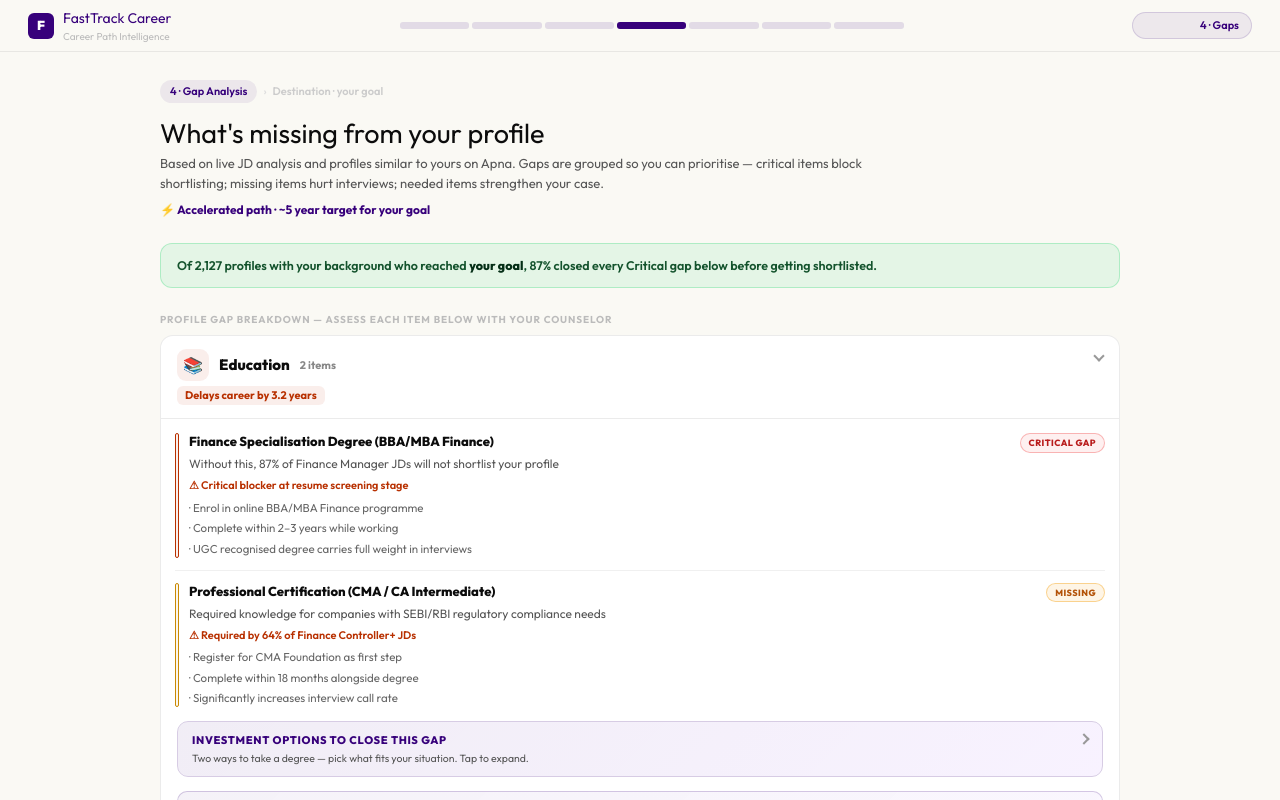
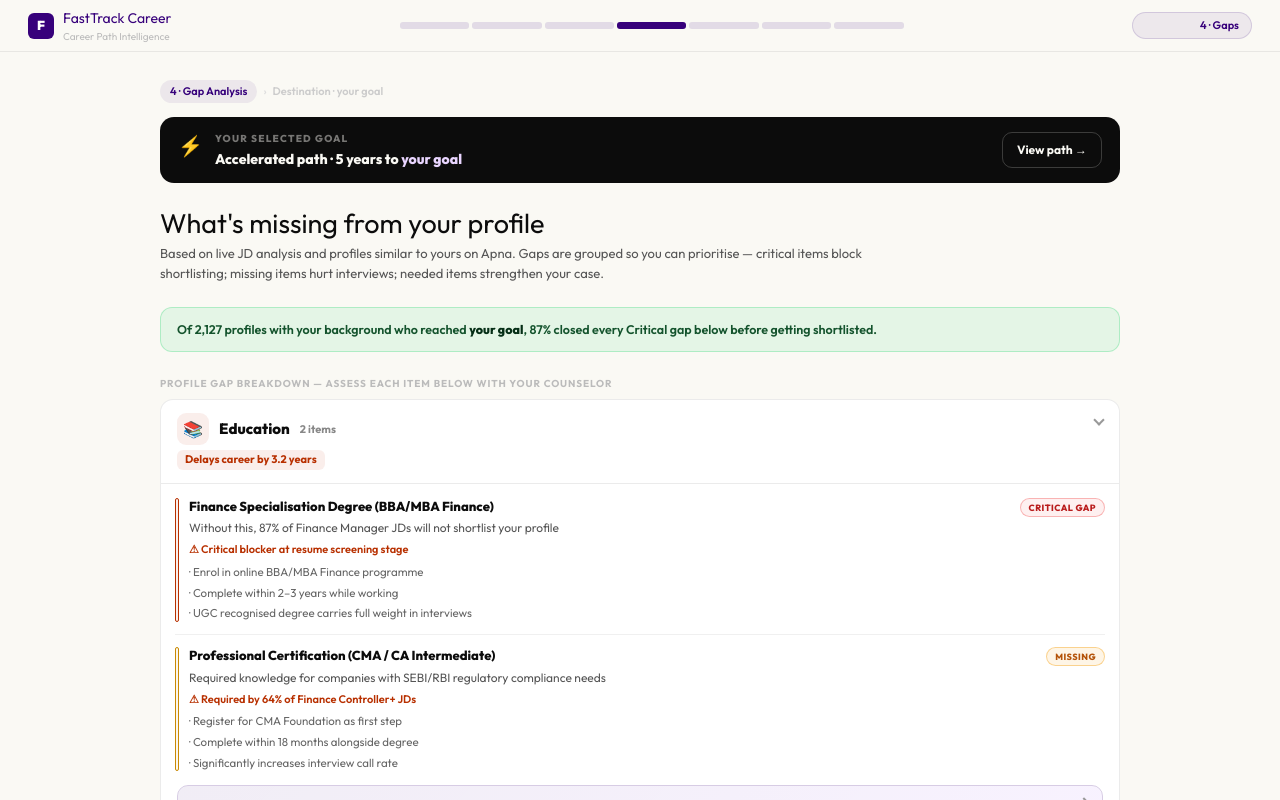
Before and after one commit to rishabjoshiext/aa-career-coach, a React (Vite) app: page /4 in a window 1280 px wide. Built offline with nearby package versions, Linux system fonts and the light colour scheme.

Commit message:
Sec fixes

```diff
--- a/src/pages/Frame4.jsx
+++ b/src/pages/Frame4.jsx
@@ -8,10 +8,16 @@ import { PD } from '../utils/pathData.js'
 import {
   buildFallbackGaps,
   getStaticGapsForRole,
-} from '../utils/gapAnalysisOpenAI.js'
+} from '../utils/gapAnalysis.js'
 import { formatCountIN, formatRupee, formatRupeeMonthly } from '../utils/formatINR.js'
 
 const GAP_PATH = 'accel'
+
+const PATH_LABELS = [
+  { key: 'accel', label: 'Accelerated' },
+  { key: 'fast', label: 'Fast Track' },
+  { key: 'trad', label: 'Traditional' },
+]
 
 const CAT_META = {
   edu: { title: 'Education', icon: '📚', iconBg: 'bg-[rgba(184,48,0,.08)]' },
@@ -366,6 +372,7 @@ export function Frame4() {
     s,
     selIndustry,
     selRole,
+    gapPath,
     setGapPath,
     setRPath,
     setEduBudgetLacs,
@@ -482,6 +489,8 @@ export function Frame4() {
 
   const profilesN = roleCard?.dbProfiles != null ? formatCountIN(roleCard.dbProfiles) : '2,127'
   const accelYrs = pd[GAP_PATH]?.yrs ?? pd.accel?.yrs
+  const pathLabel = PATH_LABELS.find((p) => p.key === gapPath)?.label ?? 'Accelerated'
+  const pathYearsToRole = pd[gapPath]?.yrs ?? pd.accel?.yrs ?? '—'
   const socialPct = 87
 
   return (
@@ -493,15 +502,36 @@ export function Frame4() {
           <span className="text-[#ccc]">Destination · {destinationTitle}</span>
         </div>
 
+        <div className="mb-6 flex flex-wrap items-center justify-between gap-3 rounded-[14px] bg-[#0C0C0C] px-[18px] py-[14px] text-[#FAF9F4]">
+          <div className="flex min-w-0 items-start gap-3">
+            <span className="text-[20px] text-[#48DB85]" aria-hidden>
+              ⚡
+            </span>
+            <div className="min-w-0">
+              <div className="text-[10px] font-[800] uppercase tracking-[.12em] text-[rgba(250,249,244,.45)]">
+                Your selected goal
+              </div>
+              <div className="mt-[4px] text-[14px] font-[800] leading-snug">
+                {pathLabel} path · {pathYearsToRole} years to{' '}
+                <span className="text-[#e9d5ff]">{destinationTitle}</span>
+              </div>
+            </div>
+          </div>
+          <button
+            type="button"
+            className="flex-shrink-0 rounded-[10px] border border-[rgba(250,249,244,.2)] bg-transparent px-[14px] py-[8px] text-[12px] font-[700] text-[#FAF9F4] transition hover:bg-[rgba(255,255,255,.08)]"
+            onClick={() => nav('/3')}
+          >
+            View path →
+          </button>
+        </div>
+
         <div className="mb-1 text-[27px] leading-[1.2] [font-family:'DM Serif Display',serif]">
           What&apos;s missing from your profile
         </div>
-        <p className="mb-2 max-w-[720px] text-[13px] leading-[1.55] text-[#555]">
+        <p className="mb-6 max-w-[720px] text-[13px] leading-[1.55] text-[#555]">
           Based on live JD analysis and profiles similar to yours on Apna. Gaps are grouped so you can prioritise — critical
           items block shortlisting; missing items hurt interviews; needed items strengthen your case.
-        </p>
-        <p className="mb-6 text-[12px] font-[700] text-[#37017B]">
-          ⚡ Accelerated path · ~{accelYrs ?? '—'} year target for {destinationTitle}
         </p>
 
         {/* Social proof */}
--- a/src/pages/Frame5.jsx
+++ b/src/pages/Frame5.jsx
@@ -12,7 +12,7 @@ import {
   chartYearTicks,
   cumulativeExtraLacs,
   fmtRupeeMoK,
-} from '../utils/roiOpenAI.js'
+} from '../utils/roiModel.js'
 import { formatBudgetLacs } from '../utils/formatINR.js'
 
 const PATH_TABS = [
```
Also changed, not shown: src/utils/gapAnalysis.js (renamed from src/utils/gapAnalysisOpenAI.js), src/utils/roiModel.js (renamed from src/utils/roiOpenAI.js).
